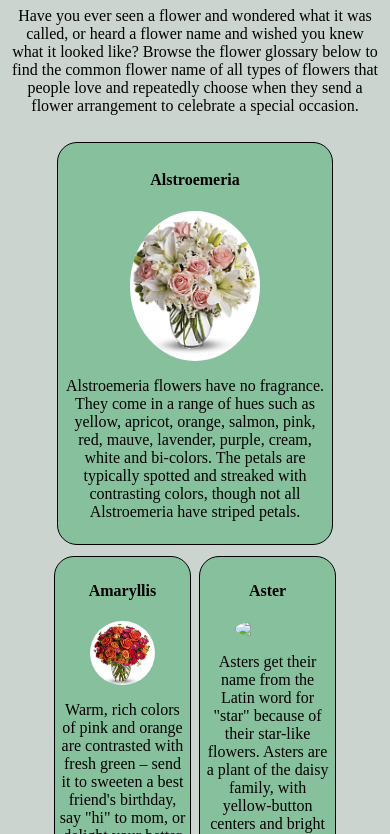
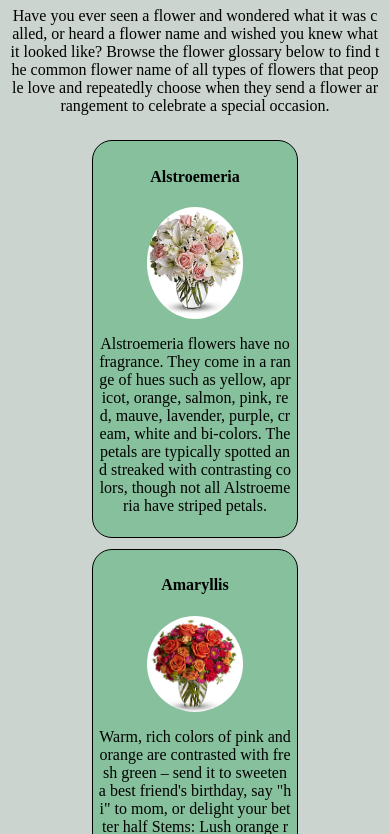
Before and after one commit to matloobhussain24/HTML-WEEK2, a plain HTML site: page index.html in a window 390 px wide. Shown: the part 120-954 px from the top of the page. Drawn offline with Linux system fonts and the light colour scheme.

Commit message:
Update main.css
I have Updated some Attriutes

```diff
--- a/main.css
+++ b/main.css
@@ -1,3 +1,7 @@
+*{
+    word-break: break-all;
+}
+
 
 body {
     padding: 0.5%;
@@ -87,3 +91,16 @@ img.hover{
         grid-column: 1 / 3;
     }
 }
+
+/* For Small Old Mobiles */
+@media only screen and (max-width: 400px) {
+
+    #grid-flex {
+        grid-template-columns:60%;
+        padding: 1%;
+    }
+
+    .grid-item:nth-child(1) {
+        grid-column: 1 ;
+    }
+}
```
